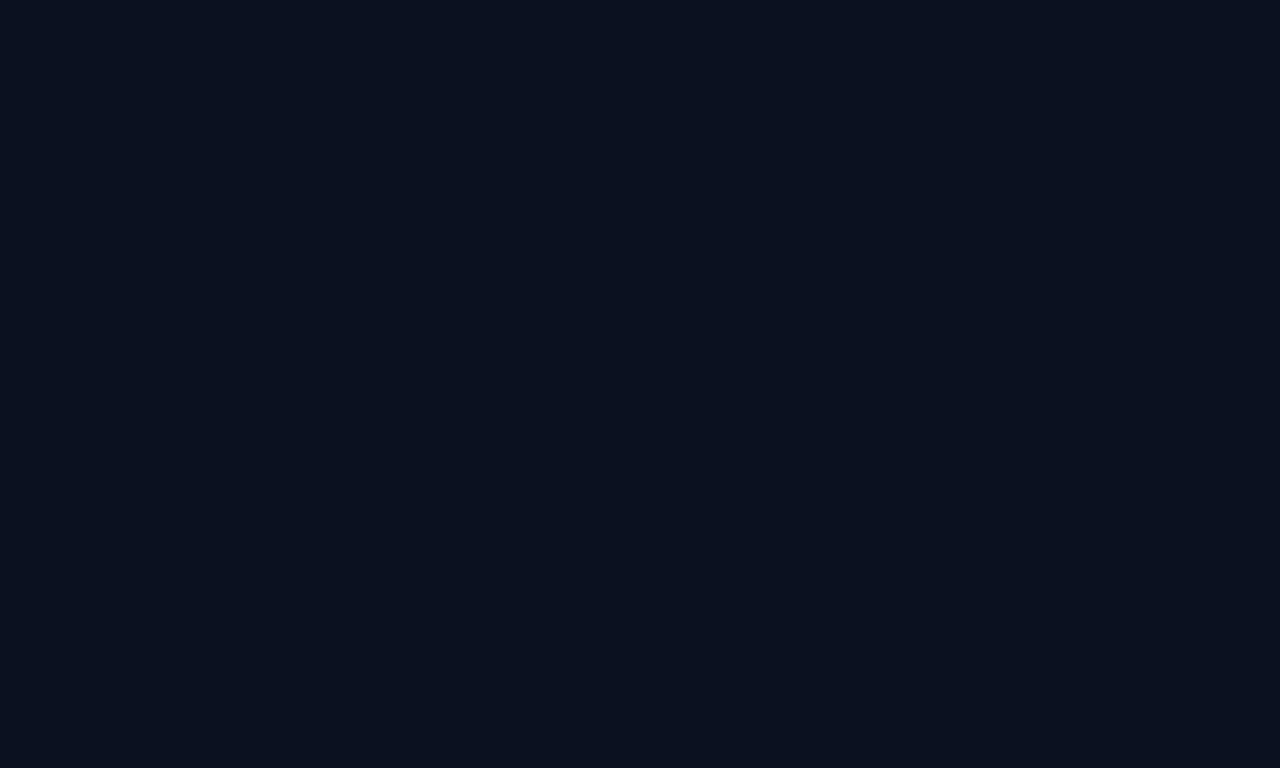
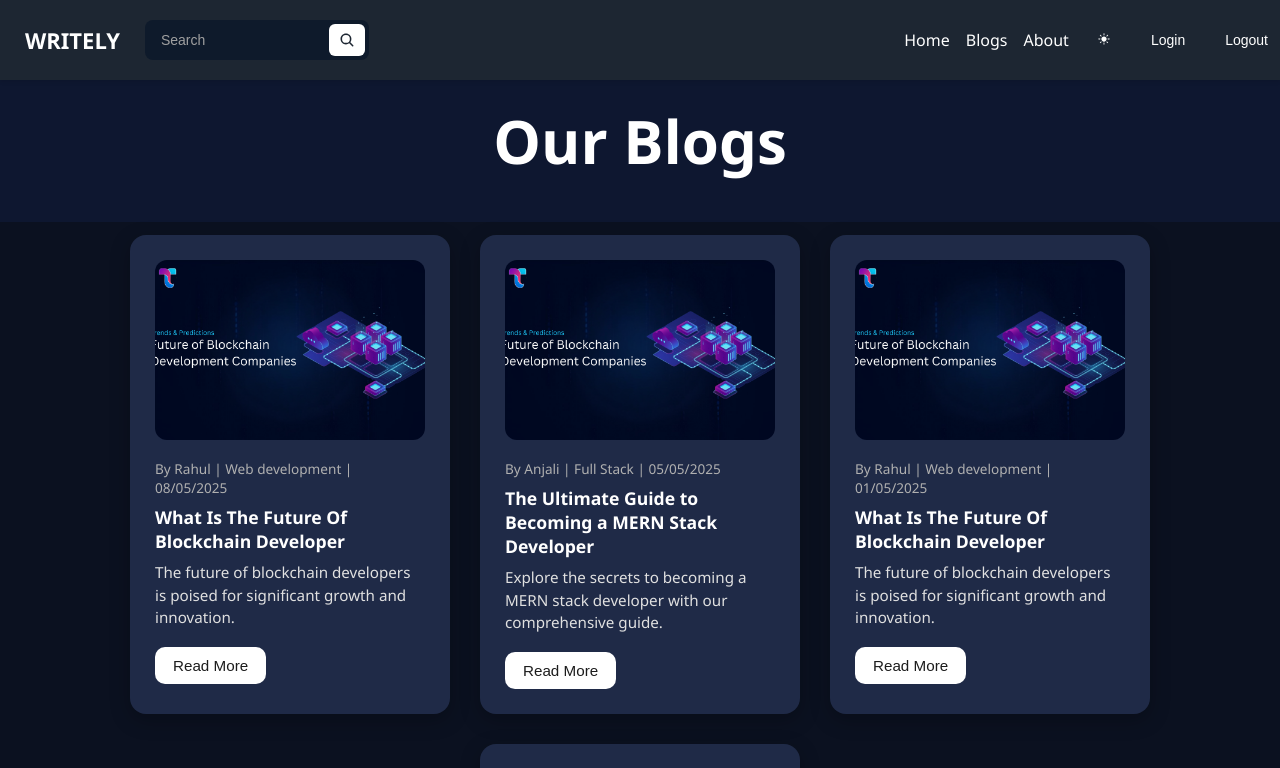
Before and after one commit to PiyushGoyal02/Blogs_Website, a React (Create React App) app: page /allblogs in a window 1280 px wide. Before the commit this address had no page. Shown: the top 768 px of the page. Built offline with nearby package versions, Linux system fonts and the light colour scheme.

Commit message:
I have created AllBlogsUi from frontend

```diff
--- a/src/App.js
+++ b/src/App.js
@@ -5,6 +5,7 @@ import Login from './Components/Login';
 import Signup from './Components/Signup';
 import Homepage from './Components/Homepage';
 import About from './Components/About';
+import AllBlogs from "./Components/AllBlogs"
 
 
 function App() {
@@ -14,6 +15,7 @@ function App() {
         <Route path='/' element={<Login/>}></Route>
         <Route path='/signup' element={<Signup/>}></Route>
         <Route path='/about' element={<About/>}></Route>
+        <Route path='/allblogs' element={<AllBlogs/>}></Route>
         <Route path='/homepage' element={<Homepage/>}></Route>
       </Routes>
     </div>
--- a/src/CSS_Code/AllBlogsCSS.css
+++ b/src/CSS_Code/AllBlogsCSS.css
@@ -0,0 +1,77 @@
+.blogs-header {
+  text-align: center;
+  padding: 100px 0 40px;
+  font-size: 2.5rem;
+  font-weight: bold;
+  color: #ffffff;
+  background-color: #0e1730;
+}
+
+.blogs-container {
+  padding-top: 1%;
+  display: flex;
+  flex-wrap: wrap;
+  gap: 30px;
+  justify-content: center;
+  /* background-color: #0e1730; */
+}
+
+.single-blog {
+  background-color: #1f2a47;
+  border-radius: 16px;
+  padding: 25px;
+  width: 320px;
+  color: white;
+  box-shadow: 0 6px 20px rgba(0, 0, 0, 0.25);
+  transition: transform 0.3s ease, box-shadow 0.3s ease;
+}
+
+.single-blog:hover {
+  transform: translateY(-6px);
+  box-shadow: 0 8px 28px rgba(0, 0, 0, 0.35);
+}
+
+.blog-image {
+  width: 100%;
+  height: 180px;
+  object-fit: cover;
+  border-radius: 12px;
+}
+
+.blog-heading {
+  margin-top: 14px;
+  font-size: 0.85rem;
+  color: #b0b0b0;
+}
+
+.blog-title {
+  font-size: 1.1rem;
+  margin-top: 8px;
+  font-weight: 600;
+  color: #ffffff;
+}
+
+.blog-description {
+  font-size: 0.95rem;
+  color: #e0e0e0;
+  margin-top: 8px;
+  line-height: 1.5;
+}
+
+.read-more-button {
+  margin-top: 18px;
+  padding: 10px 18px;
+  background-color: #ffffff;
+  color: #1c1c1c;
+  border: none;
+  border-radius: 10px;
+  font-size: 0.95rem;
+  cursor: pointer;
+  transition: all 0.3s ease;
+}
+
+.read-more-button:hover {
+  background-color: #0e1730;
+  color: #ffffff;
+  border: 1px solid #ffffff;
+}
--- a/src/CSS_Code/NavbarHomepageCSS.css
+++ b/src/CSS_Code/NavbarHomepageCSS.css
@@ -18,6 +18,7 @@
   align-items: center;
   gap: 25px;
   flex-shrink: 1;
+  cursor: pointer;
 }
 
 .navbar-left p {
--- a/src/Components/AllBlogs.js
+++ b/src/Components/AllBlogs.js
@@ -1,11 +1,62 @@
-import "../CSS_Code/AllBlogsCSS.css"
+import "../CSS_Code/AllBlogsCSS.css";
+import Footer from "../Components/Footer"
+import NavbarHomepage from "../Navbar/NavbarHomepage";
+import BlockChainImage from "../Assests/Future of Blockchain Development Companies.png";
 
-function AllBlogs (){
-    return (
-        <div>
+function AllBlogs() {
+  const blogData = [
+    {
+      image: BlockChainImage,
+      heading: "By Rahul | Web development | 08/05/2025",
+      title: "What Is The Future Of Blockchain Developer",
+      description:
+        "The future of blockchain developers is poised for significant growth and innovation.",
+    },
+    {
+      image: BlockChainImage,
+      heading: "By Anjali | Full Stack | 05/05/2025",
+      title: "The Ultimate Guide to Becoming a MERN Stack Developer",
+      description:
+        "Explore the secrets to becoming a MERN stack developer with our comprehensive guide.",
+    },
+    {
+      image: BlockChainImage,
+      heading: "By Rahul | Web development | 01/05/2025",
+      title: "What Is The Future Of Blockchain Developer",
+      description:
+        "The future of blockchain developers is poised for significant growth and innovation.",
+    },
+    {
+      image: BlockChainImage,
+      heading: "By Anjali | Full Stack | 29/04/2025",
+      title: "The Ultimate Guide to Becoming a MERN Stack Developer",
+      description:
+        "Explore the secrets to becoming a MERN stack developer with our comprehensive guide.",
+    },
+  ];
 
-        </div>
-    )
+  return (
+    <div>
+      <NavbarHomepage />
+
+      <div className="blogs-header">
+        <h2>Our Blogs</h2>
+      </div>
+
+      <div className="blogs-container">
+        {blogData.map((blog, index) => (
+          <div key={index} className="single-blog">
+            <img src={blog.image} alt="Blog" className="blog-image" />
+            {blog.heading && <p className="blog-heading">{blog.heading}</p>}
+            <h4 className="blog-title">{blog.title}</h4>
+            <p className="blog-description">{blog.description}</p>
+            <button className="read-more-button">Read More</button>
+          </div>
+        ))}
+      </div>
+      <Footer/>
+    </div>
+  );
 }
 
 export default AllBlogs;
--- a/src/Navbar/NavbarHomepage.js
+++ b/src/Navbar/NavbarHomepage.js
@@ -11,7 +11,7 @@ function NavbarHomepage() {
             <div className="navbar-container">
                 {/* First Left Side */}
                 <div className="navbar-left">
-                    <p>WRITELY</p>
+                    <p onClick={() => Navigator('/homepage')}>WRITELY</p>
                     <div className="search-container">
                         <input type="text" className="search-input" placeholder="Search" />
                         <button className="search-button">
@@ -23,7 +23,7 @@ function NavbarHomepage() {
                 {/* Second Right Side */}
                 <div className="navbar-right">
                     <p onClick={() => Navigator('/homepage')}>Home</p>
-                    <p>Blogs</p>
+                    <p onClick={() => Navigator('/allblogs')}>Blogs</p>
                     <p onClick={() => Navigator('/about')}>About</p>
                     <button><IoIosSunny/></button>
                     <button>Login</button>
```
